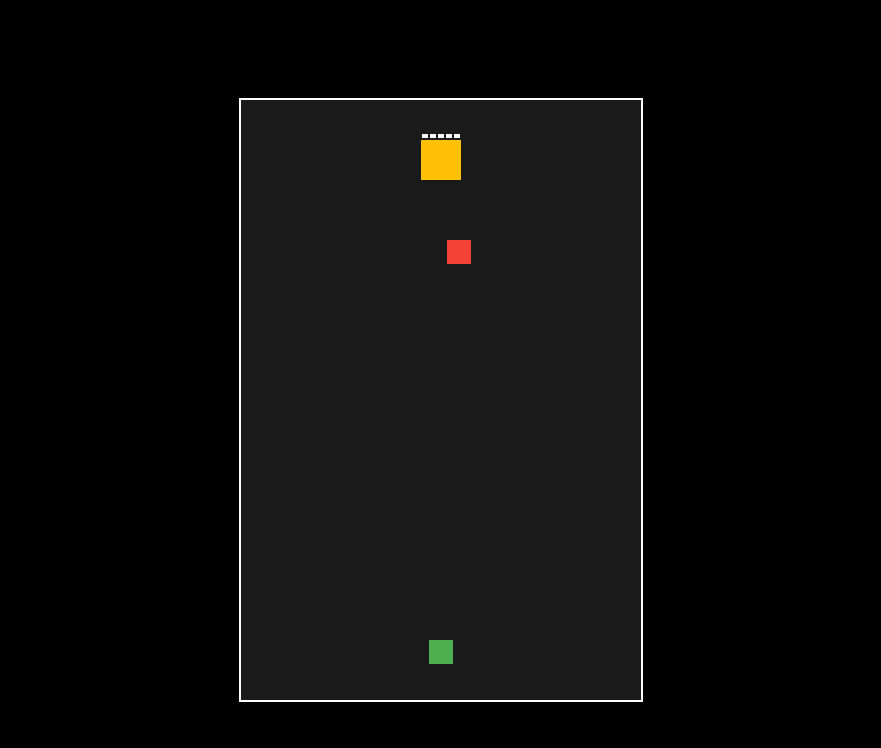
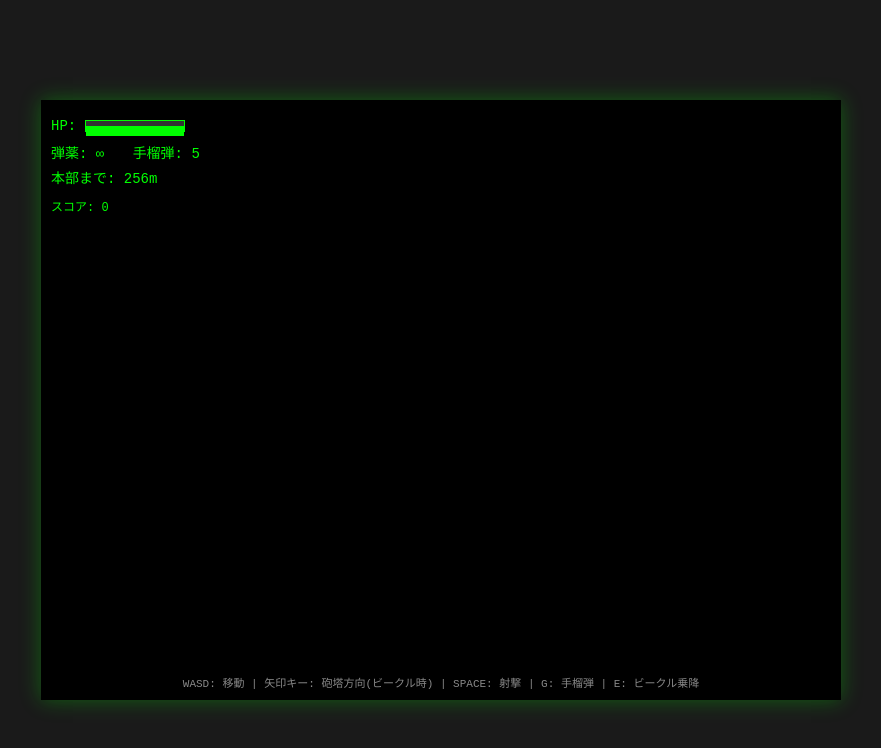
Before and after one commit to KG-NINJA/FuronoLine, a plain HTML site: page index.html in a window 1280 px wide. Shown: the whole page, without its empty margins (199-1080 px from the left). Drawn offline with Linux system fonts and the light colour scheme.

Commit message:
Update index.html

```diff
--- a/index.html
+++ b/index.html
@@ -1,272 +1,156 @@
 <!DOCTYPE html>
-<html lang="en">
+<html lang="ja">
 <head>
-  <meta charset="UTF-8" />
-  <meta name="viewport" content="width=device-width, initial-scale=1.0" />
-  <title>Taito Frontline Clone - Prototype</title>
+    <meta charset="UTF-8">
+    <meta name="viewport" content="width=device-width, initial-scale=1.0">
+    <title>風呂のライン - Frontline Bath Assault</title>
     <style>
-    html, body {
+        * {
             margin: 0;
-      height: 100%;
-      background-color: #000;
-      font-family: Arial, Helvetica, sans-serif;
+            padding: 0;
+            box-sizing: border-box;
+        }
+
+        body {
+            background: #1a1a1a;
+            display: flex;
+            justify-content: center;
+            align-items: center;
+            min-height: 100vh;
+            font-family: 'Courier New', monospace;
             color: #fff;
         }
-    body {
-      display: flex;
-      align-items: center;
-      justify-content: center;
+
+        #gameContainer {
+            position: relative;
+            background: #000;
+            box-shadow: 0 0 20px rgba(0, 255, 0, 0.3);
         }
+
         canvas {
-      border: 2px solid #fff;
-      background-color: #1a1a1a;
+            display: block;
+            image-rendering: pixelated;
+            image-rendering: crisp-edges;
         }
-    #message {
+
+        #hud {
             position: absolute;
-      top: 20px;
-      width: 100%;
+            top: 10px;
+            left: 10px;
+            right: 10px;
+            color: #0f0;
+            text-shadow: 2px 2px 0 #000;
+            font-size: 14px;
+            pointer-events: none;
+            z-index: 10;
+        }
+
+        #hud div {
+            margin: 5px 0;
+        }
+
+        .hud-bar {
+            display: inline-block;
+            width: 100px;
+            height: 12px;
+            background: #333;
+            border: 1px solid #0f0;
+            vertical-align: middle;
+            margin-left: 10px;
+        }
+
+        .hud-bar-fill {
+            height: 100%;
+            background: #0f0;
+            transition: width 0.2s;
+        }
+
+        #gameOver {
+            position: absolute;
+            top: 50%;
+            left: 50%;
+            transform: translate(-50%, -50%);
+            background: rgba(0, 0, 0, 0.9);
+            padding: 30px;
+            border: 3px solid #0f0;
             text-align: center;
-      font-size: 24px;
-      letter-spacing: 2px;
+            display: none;
+            z-index: 20;
+        }
+
+        #gameOver h1 {
+            color: #0f0;
+            margin-bottom: 20px;
+            font-size: 36px;
+        }
+
+        #gameOver button {
+            background: #0f0;
+            color: #000;
+            border: none;
+            padding: 10px 20px;
+            font-size: 18px;
+            cursor: pointer;
+            font-family: 'Courier New', monospace;
+            margin-top: 10px;
+        }
+
+        #gameOver button:hover {
+            background: #0c0;
+        }
+
+        #instructions {
+            position: absolute;
+            bottom: 10px;
+            left: 10px;
+            right: 10px;
+            color: #888;
+            font-size: 11px;
+            text-align: center;
         }
     </style>
 </head>
 <body>
-  <div id="message"></div>
-  <canvas id="gameCanvas" width="400" height="600"></canvas>
+    <div id="gameContainer">
+        <canvas id="gameCanvas" width="800" height="600"></canvas>
 
-  <script>
-    // ---------------------------------------------------------------------
-    // Canvas setup
-    // ---------------------------------------------------------------------
-    const canvas = document.getElementById('gameCanvas');
-    const ctx = canvas.getContext('2d');
-    const messageEl = document.getElementById('message');
+        <div id="hud">
+            <div>
+                <span>HP:</span>
+                <div class="hud-bar">
+                    <div class="hud-bar-fill" id="healthBar" style="width: 100%;"></div>
+                </div>
+            </div>
+            <div>
+                <span>弾薬: <span id="ammo">∞</span></span>
+                <span style="margin-left: 20px;">手榴弾: <span id="grenades">5</span></span>
+            </div>
+            <div id="vehicleInfo" style="display: none;">
+                <span>ビークル装甲:</span>
+                <div class="hud-bar">
+                    <div class="hud-bar-fill" id="vehicleBar" style="width: 100%; background: #fa0;"></div>
+                </div>
+            </div>
+            <div>
+                <span>本部まで: <span id="distance">256</span>m</span>
+            </div>
+            <div style="margin-top: 10px; font-size: 12px;">
+                <span>スコア: <span id="score">0</span></span>
+            </div>
+        </div>
 
-    // ---------------------------------------------------------------------
-    // Game objects and state
-    // ---------------------------------------------------------------------
-    const player = {
-      width: 24,
-      height: 24,
-      x: canvas.width / 2 - 12,
-      y: canvas.height - 60,
-      speed: 3
-    };
+        <div id="gameOver">
+            <h1 id="gameOverTitle">MISSION COMPLETE</h1>
+            <p id="gameOverMessage">本部を制圧しました！</p>
+            <p style="margin-top: 10px;">スコア: <span id="finalScore">0</span></p>
+            <button onclick="location.reload()">再プレイ</button>
+        </div>
 
-    const enemy = {
-      width: 24,
-      height: 24,
-      x: canvas.width / 2 - 12,
-      y: 140,
-      speed: 1.5,
-      direction: 1,
-      patrolRange: 120,
-      alive: true,
-      originX: canvas.width / 2 - 12
-    };
+        <div id="instructions">
+            WASD: 移動 | 矢印キー: 砲塔方向(ビークル時) | SPACE: 射撃 | G: 手榴弾 | E: ビークル乗降
+        </div>
+    </div>
 
-    const base = {
-      size: 40,
-      x: canvas.width / 2 - 20,
-      y: 40,
-      health: 5
-    };
-
-    const bullets = [];
-    const keys = {};
-    let lastShotTime = 0;
-    let stageClear = false;
-
-    // ---------------------------------------------------------------------
-    // Input handling
-    // ---------------------------------------------------------------------
-    window.addEventListener('keydown', (event) => {
-      keys[event.code] = true;
-    });
-
-    window.addEventListener('keyup', (event) => {
-      keys[event.code] = false;
-    });
-
-    // ---------------------------------------------------------------------
-    // Utility helpers
-    // ---------------------------------------------------------------------
-    function clamp(value, min, max) {
-      return Math.max(min, Math.min(max, value));
-    }
-
-    function circleRectCollision(circle, rect) {
-      const closestX = clamp(circle.x, rect.x, rect.x + rect.width);
-      const closestY = clamp(circle.y, rect.y, rect.y + rect.height);
-      const dx = circle.x - closestX;
-      const dy = circle.y - closestY;
-      return dx * dx + dy * dy < circle.radius * circle.radius;
-    }
-
-    // ---------------------------------------------------------------------
-    // Game logic
-    // ---------------------------------------------------------------------
-    function update(deltaTime) {
-      if (stageClear) return;
-
-      handlePlayerMovement();
-      handleShooting();
-      updateBullets();
-      updateEnemy();
-      checkCollisions();
-
-      if (base.health <= 0) {
-        stageClear = true;
-        messageEl.textContent = 'Stage Clear';
-      }
-    }
-
-    function handlePlayerMovement() {
-      let dx = 0;
-      let dy = 0;
-
-      if (keys['KeyA'] || keys['ArrowLeft']) dx -= 1;
-      if (keys['KeyD'] || keys['ArrowRight']) dx += 1;
-      if (keys['KeyW'] || keys['ArrowUp']) dy -= 1;
-      if (keys['KeyS'] || keys['ArrowDown']) dy += 1;
-
-      if (dx !== 0 && dy !== 0) {
-        dx *= Math.SQRT1_2;
-        dy *= Math.SQRT1_2;
-      }
-
-      player.x += dx * player.speed;
-      player.y += dy * player.speed;
-
-      player.x = clamp(player.x, 0, canvas.width - player.width);
-      player.y = clamp(player.y, 0, canvas.height - player.height);
-    }
-
-    function handleShooting() {
-      const shootInterval = 250; // ms
-      if (keys['Space']) {
-        const now = performance.now();
-        if (now - lastShotTime > shootInterval) {
-          bullets.push({
-            x: player.x + player.width / 2,
-            y: player.y,
-            radius: 4,
-            speed: 6
-          });
-          lastShotTime = now;
-        }
-      }
-    }
-
-    function updateBullets() {
-      for (let i = bullets.length - 1; i >= 0; i--) {
-        bullets[i].y -= bullets[i].speed;
-        if (bullets[i].y + bullets[i].radius < 0) {
-          bullets.splice(i, 1);
-        }
-      }
-    }
-
-    function updateEnemy() {
-      if (!enemy.alive) return;
-      enemy.x += enemy.speed * enemy.direction;
-
-      if (enemy.x <= enemy.originX - enemy.patrolRange ||
-          enemy.x + enemy.width >= enemy.originX + enemy.patrolRange) {
-        enemy.direction *= -1;
-      }
-    }
-
-    function checkCollisions() {
-      for (let i = bullets.length - 1; i >= 0; i--) {
-        const bullet = bullets[i];
-
-        // Enemy hit
-        if (enemy.alive && circleRectCollision(
-          { x: bullet.x, y: bullet.y, radius: bullet.radius },
-          { x: enemy.x, y: enemy.y, width: enemy.width, height: enemy.height }
-        )) {
-          enemy.alive = false;
-          bullets.splice(i, 1);
-          continue;
-        }
-
-        // Base hit
-        if (circleRectCollision(
-          { x: bullet.x, y: bullet.y, radius: bullet.radius },
-          { x: base.x, y: base.y, width: base.size, height: base.size }
-        )) {
-          base.health = Math.max(0, base.health - 1);
-          bullets.splice(i, 1);
-        }
-      }
-    }
-
-    // ---------------------------------------------------------------------
-    // Rendering
-    // ---------------------------------------------------------------------
-    function draw() {
-      ctx.clearRect(0, 0, canvas.width, canvas.height);
-      drawBackground();
-      drawPlayer();
-      drawEnemy();
-      drawBase();
-      drawBullets();
-    }
-
-    function drawBackground() {
-      ctx.fillStyle = '#1a1a1a';
-      ctx.fillRect(0, 0, canvas.width, canvas.height);
-    }
-
-    function drawPlayer() {
-      ctx.fillStyle = '#4caf50';
-      ctx.fillRect(player.x, player.y, player.width, player.height);
-    }
-
-    function drawEnemy() {
-      if (!enemy.alive) return;
-      ctx.fillStyle = '#f44336';
-      ctx.fillRect(enemy.x, enemy.y, enemy.width, enemy.height);
-    }
-
-    function drawBase() {
-      ctx.fillStyle = base.health > 0 ? '#ffc107' : '#555';
-      ctx.fillRect(base.x, base.y, base.size, base.size);
-      if (base.health > 0) {
-        ctx.fillStyle = '#fff';
-        const segmentWidth = base.size / base.health;
-        for (let i = 0; i < base.health; i++) {
-          ctx.fillRect(base.x + i * segmentWidth + 1, base.y - 6, segmentWidth - 2, 4);
-        }
-      }
-    }
-
-    function drawBullets() {
-      ctx.fillStyle = '#fff';
-      bullets.forEach((b) => {
-        ctx.beginPath();
-        ctx.arc(b.x, b.y, b.radius, 0, Math.PI * 2);
-        ctx.fill();
-      });
-    }
-
-    // ---------------------------------------------------------------------
-    // Main loop
-    // ---------------------------------------------------------------------
-    let lastTime = performance.now();
-    function gameLoop(currentTime) {
-      const deltaTime = currentTime - lastTime;
-      lastTime = currentTime;
-
-      update(deltaTime);
-      draw();
-
-      requestAnimationFrame(gameLoop);
-    }
-
-    requestAnimationFrame(gameLoop);
-  </script>
+    <script src="game.js"></script>
 </body>
 </html>
```
Lines whose indentation alone changed are shown as unchanged.
